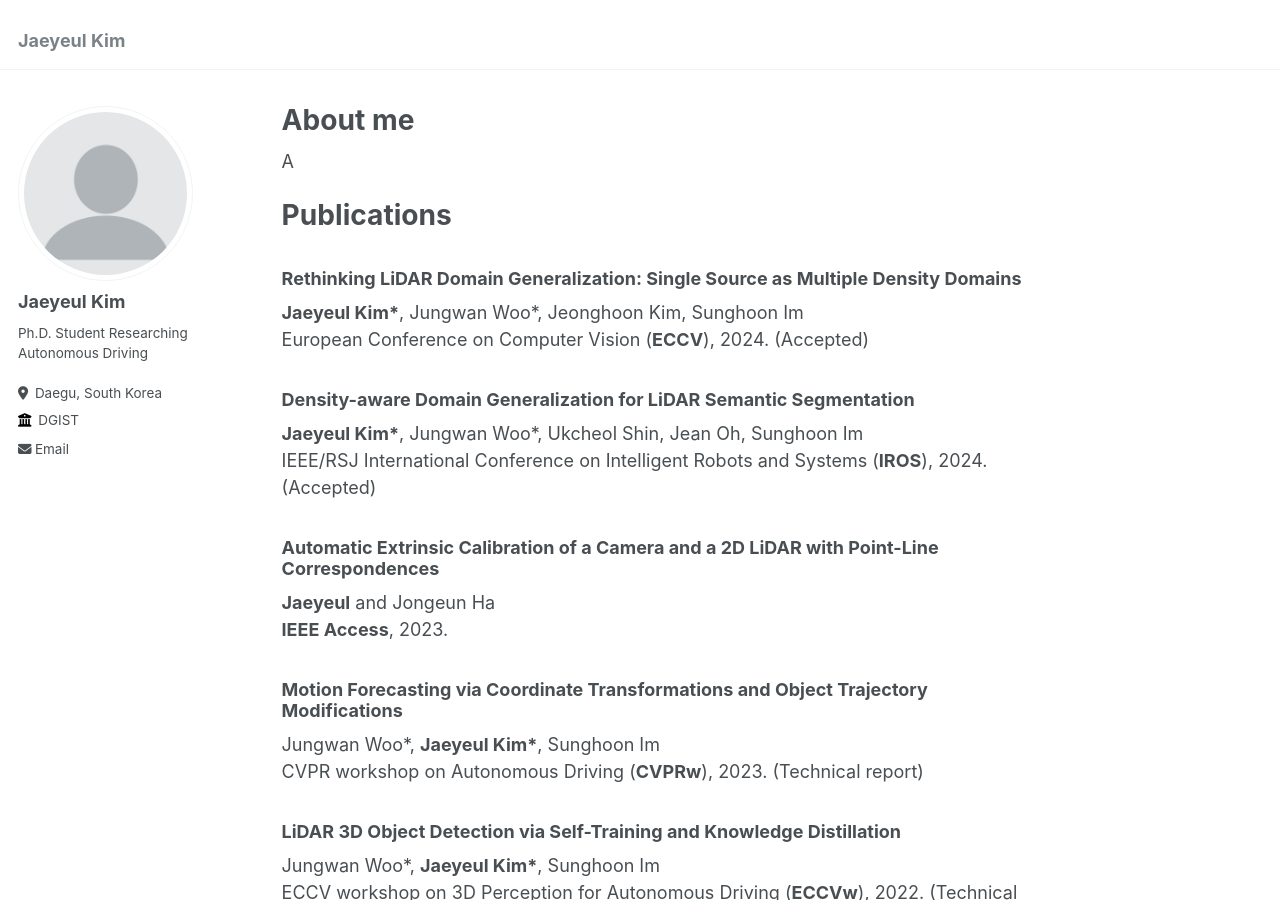
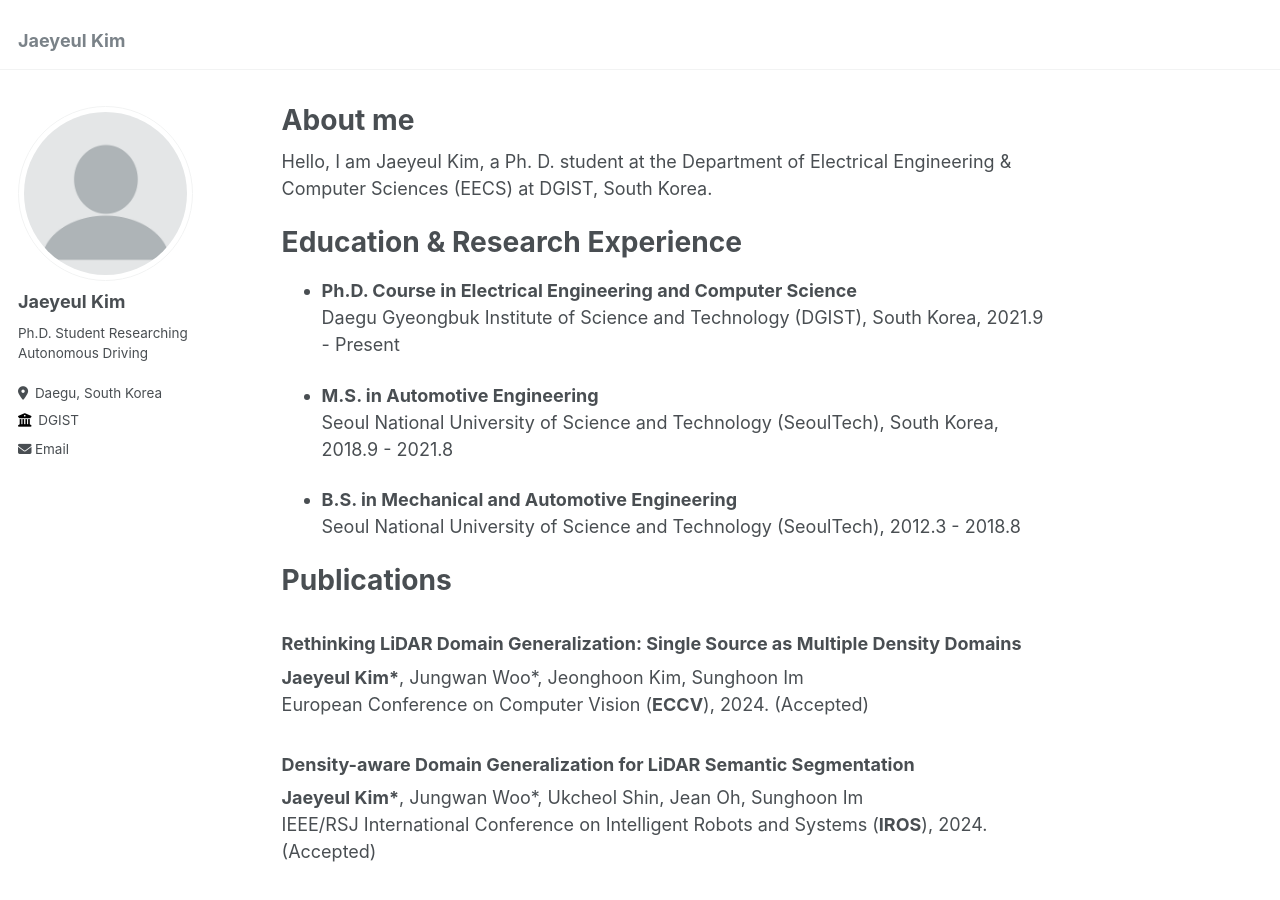
Before and after one commit to jykim94/jykim94.github.io, a Jekyll site: the page built from _pages/about.md, in a window 1280 px wide and 900 px high. Built offline with Jekyll 4.4.1, drawn with Linux system fonts in a browser that asks for light colours; some of the changed text lies outside the part shown.

Commit message:
Updated specific content

```diff
--- a/_pages/about.md
+++ b/_pages/about.md
@@ -7,7 +7,20 @@ redirect_from:
   - /about.html
 ---
 
-A
+Hello, I am Jaeyeul Kim, a Ph. D. student at the Department of Electrical Engineering & Computer Sciences (EECS) at DGIST, South Korea.
+
+
+Education & Research Experience
+======
+- **Ph.D. Course in Electrical Engineering and Computer Science**<br>
+Daegu Gyeongbuk Institute of Science and Technology (DGIST), South Korea, 2021.9 - Present
+
+- **M.S. in Automotive Engineering**<br>
+Seoul National University of Science and Technology (SeoulTech), South Korea, 2018.9 - 2021.8
+
+- **B.S. in Mechanical and Automotive Engineering**<br>
+Seoul National University of Science and Technology (SeoulTech), 2012.3 - 2018.8
+
 
 Publications
 ======
@@ -47,6 +60,17 @@ ECCV workshop on 3D Perception for Autonomous Driving (**ECCVw**), 2022. (Techni
 **Jaeyeul** and Jongeun Ha<br>
 **IEEE Access**, 2020.
 
+### Foreground Objects Detection Using a Fully Convolutional Network with a Background Model Image and Multiple Original Images
+**Jaeyeul** and Jongeun Ha<br>
+**IEEE Access**, 2020.
+
+### Automatic Extrinsic Calibration of a Camera and Laser Range Finder using Constraints Fusion
+**Jaeyeul** and Jongeun Ha<br>
+International Conference on Control, Automation and Systems (**ICCAS**), 2019.
+
+### xtrinsic Calibration of Camera and Laser Range Finder using a Dummy Camera without IR Cut Filter
+**Jaeyeul** and Jongeun Ha<br>
+International Conference on Control, Automation and Systems (**ICCAS**), 2018.
 
 
 Scholarships & Awards
```
